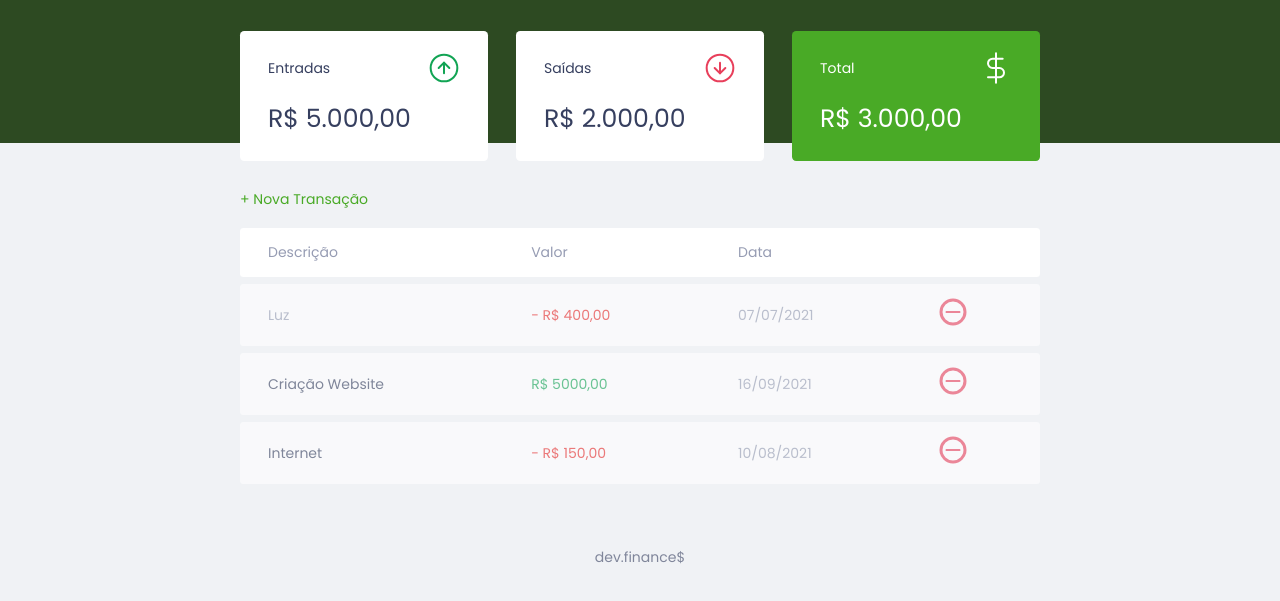
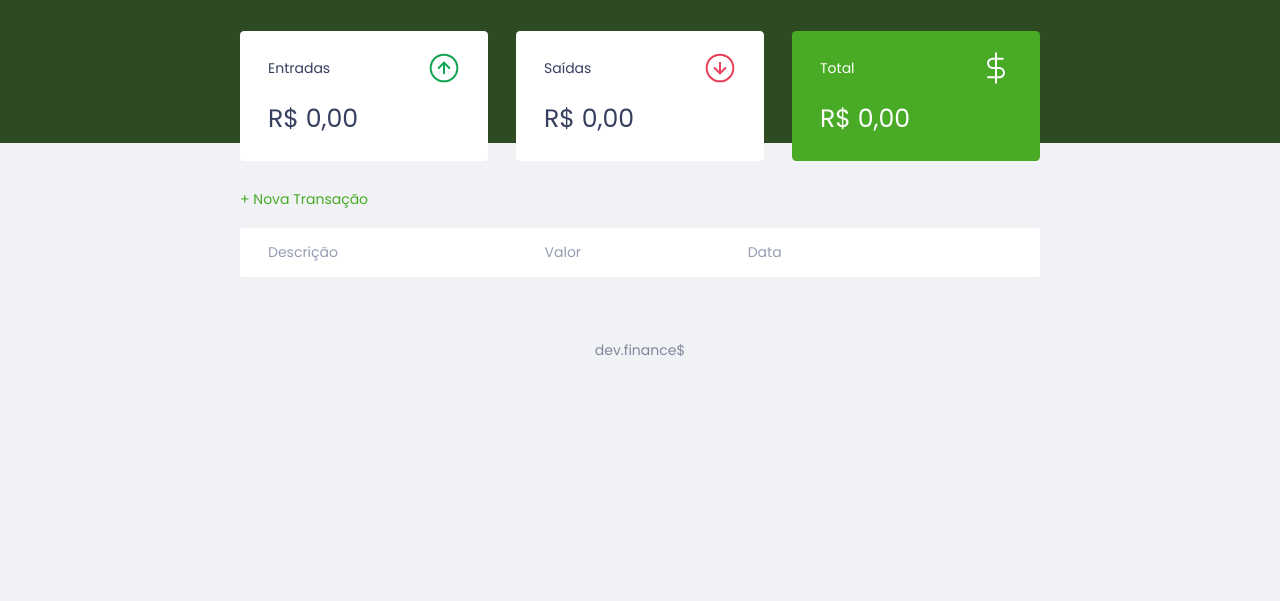
Before and after one commit to AlissonAzevedo/dev-finance, a plain HTML site: page index.html in a window 1280 px wide. Shown: the part 55-656 px from the top of the page. Drawn offline with Linux system fonts and the light colour scheme.

Commit message:
Update index.html

```diff
--- a/index.html
+++ b/index.html
@@ -34,21 +34,21 @@
                     <img src="./assets/income.svg" alt="Imagem de entradas">
 
                 </h3>
-                <P>R$ 5.000,00</P>
+                <P id="incomeDisplay"></P>
             </div>
             <div class="card">
                 <h3>
                     <span>Saídas</span>
                     <img src="./assets/expense.svg" alt="Imagem de saídas">
                 </h3>
-                <P>R$ 2.000,00</P>
+                <P id="expenseDisplay"></P>
             </div>
             <div class="card total">
                 <h3>
                     <span>Total</span>
                     <img src="./assets/total.svg" alt="Imagem do total">
                 </h3>
-                <P>R$ 3.000,00</P>
+                <P id="totalDisplay"></P>
             </div>
 
 
@@ -72,32 +72,6 @@
                     </tr>
                 </thead>
                 <tbody>
-                    <tr>
-                        <td class="date">Luz</td>
-                        <td class="expense"> - R$ 400,00</td>
-                        <td class="date">07/07/2021</td>
-                        <td>
-                            <img src="./assets/minus.svg" alt="Remover transação">
-                        </td>
-                    </tr>
-
-                    <tr>
-                        <td class="description">Criação Website</td>
-                        <td class="income"> R$ 5000,00</td>
-                        <td class="date">16/09/2021</td>
-                        <td>
-                            <img src="./assets/minus.svg" alt="Remover transação">
-                        </td>
-                    </tr>
-
-                    <tr>
-                        <td class="description">Internet</td>
-                        <td class="expense"> - R$ 150,00</td>
-                        <td class="date">10/08/2021</td>
-                        <td>
-                            <img src="./assets/minus.svg" alt="Remover transação">
-                        </td>
-                    </tr>
                 </tbody>
             </table>
         </section>
@@ -108,7 +82,7 @@
         <div class="modal">
             <div id="form">
                 <h2>Nova Transação</h2>
-                <form action="">
+                <form action="" onsubmit="Form.submit(event)">
                    <div class="input-group">
                        <label
                             class="sr-only"
@@ -166,22 +140,7 @@
         <p>dev.finance$</p>
     </footer>
 
-    <script>
-        const Modal = {
-            open(){
-                //abrir Modal
-                //adicionar a class active ao modal
-                document.querySelector('.modal-overlay')
-                .classList.add('active')
-            },
-            close(){
-                //fechar Modal
-                //remover a class avtive no modal
-                document.querySelector('.modal-overlay')
-                .classList.remove('active')
-            }
-        }
-    </script>
+    <script src="./script.js"></script>
 
 </body>
 
```
